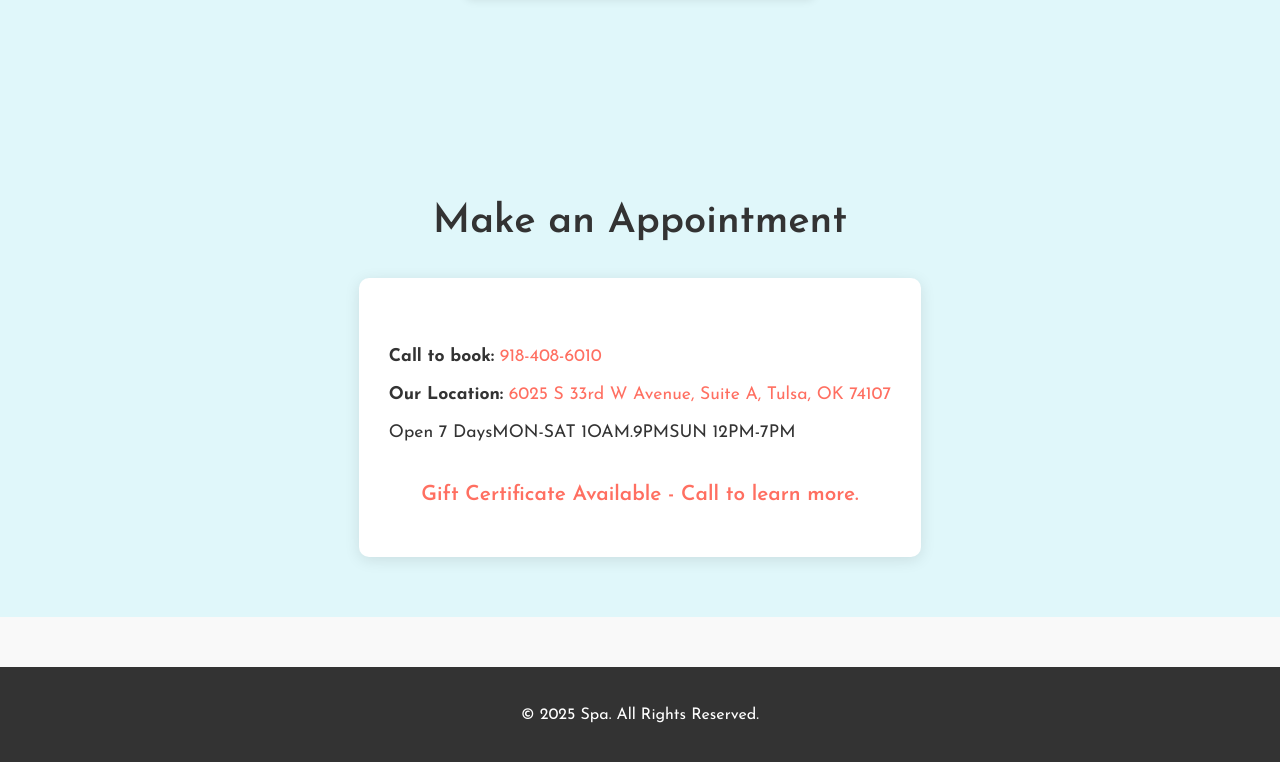
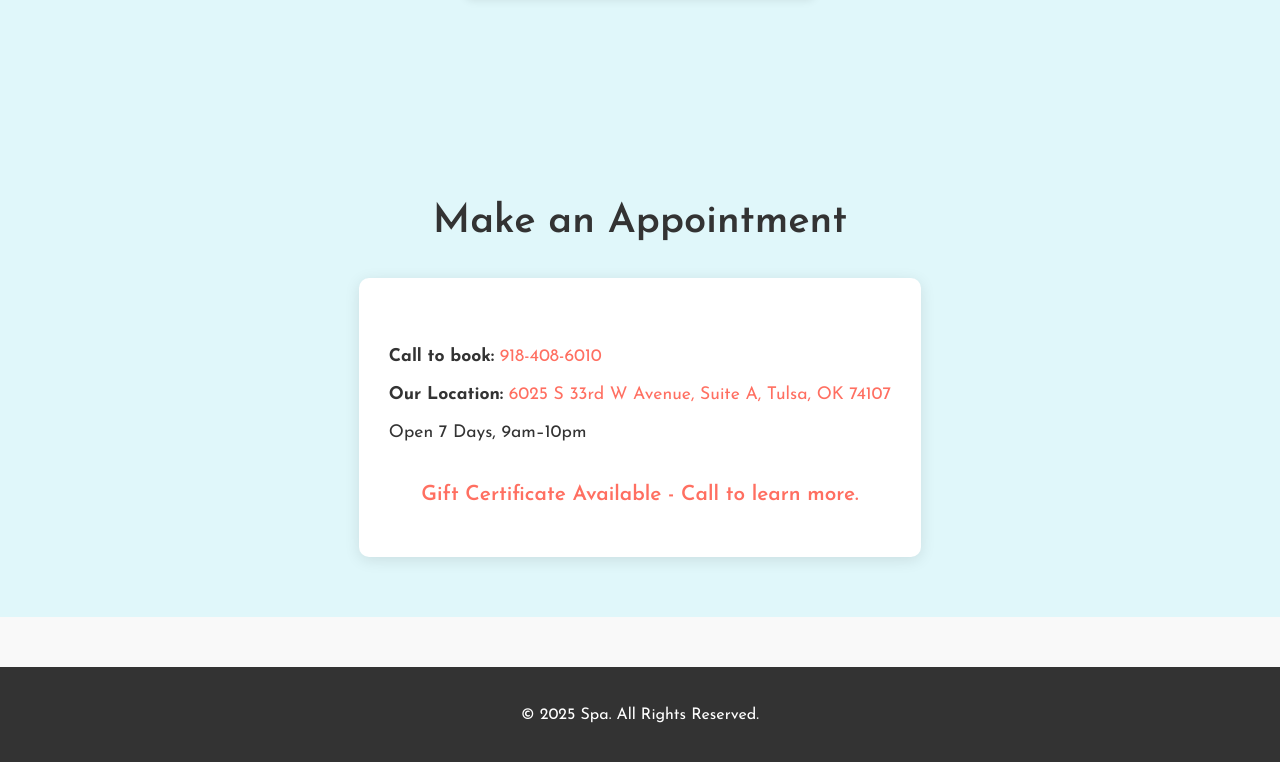
Before and after one commit to qinchanghe123/Best-Spa, a plain HTML site: page index.html in a window 1280 px wide. Shown: the part 2123-2885 px from the top of the page. Drawn offline with Linux system fonts and the light colour scheme; a web font is replaced by a local one.

Commit message:
Update index.html

```diff
--- a/index.html
+++ b/index.html
@@ -448,7 +448,7 @@
                 >6025 S 33rd W Avenue, Suite A, Tulsa, OK 74107</a
               >
             </p>
-            <p><strong></strong>Open 7 DaysMON-SAT 1OAM.9PMSUN 12PM-7PM</p>
+            <p><strong></strong>Open 7 Days, 9am–10pm</p>
           </div>
           <h3>Gift Certificate Available - Call to learn more.</h3>
         </div>
```
